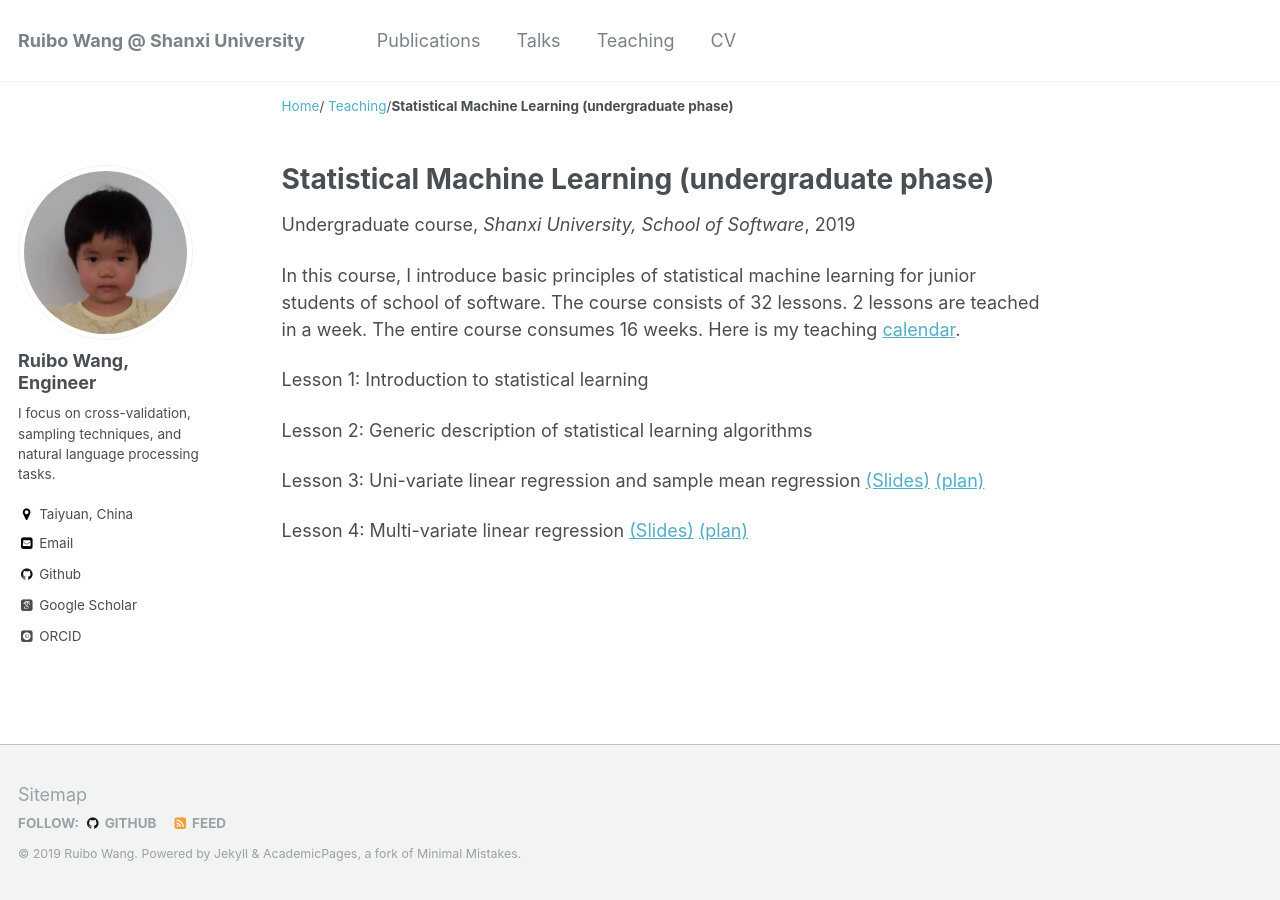
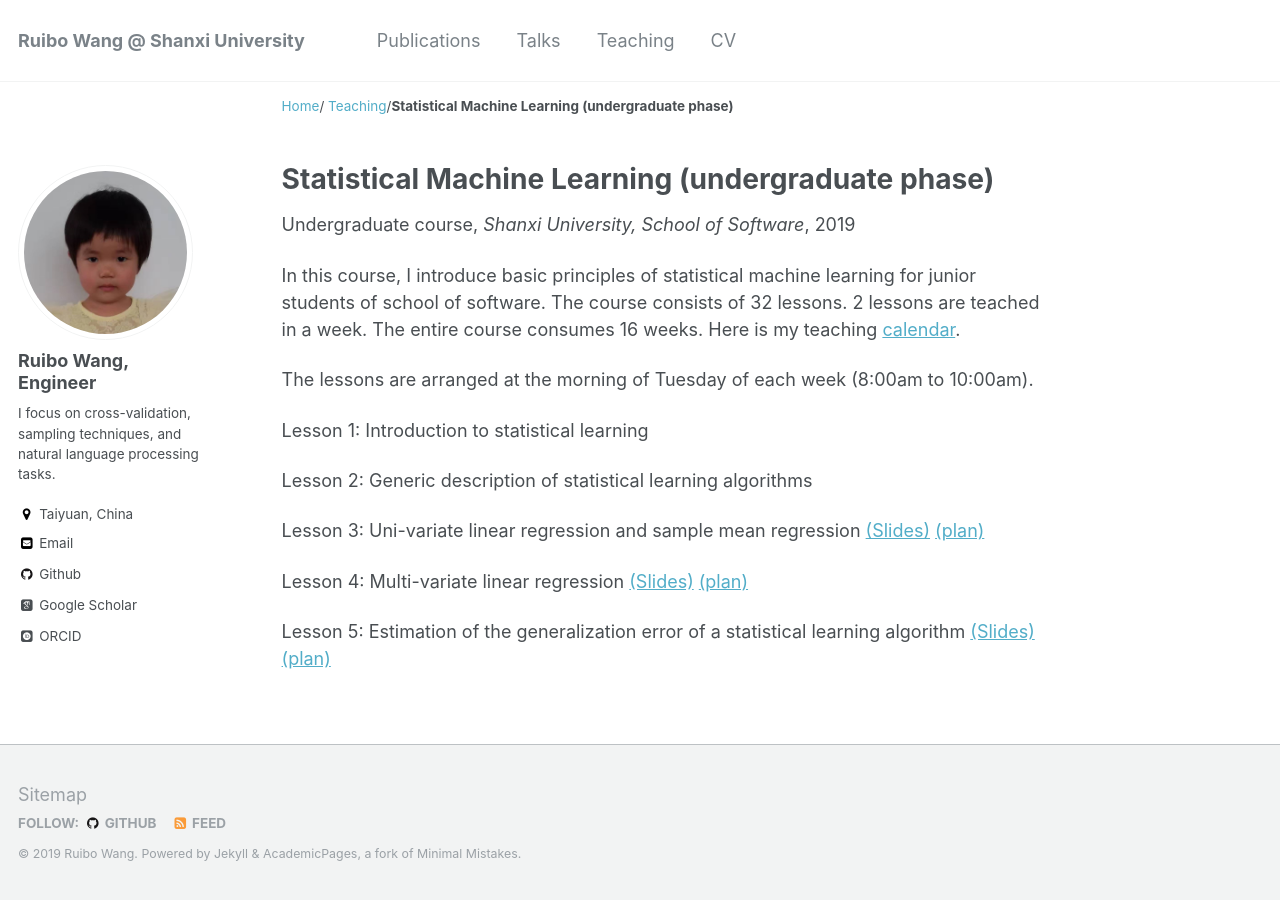
Before and after one commit to RamboWANG/RamboWANG.github.io, a Jekyll site: the page built from _teaching/2019-autumn-teaching-sml.md, in a window 1280 px wide. Built offline with Jekyll 4.4.1, drawn with Linux system fonts in a browser that asks for light colours; some web fonts are replaced.

Commit message:
add the fifth lesson.

```diff
--- a/_teaching/2019-autumn-teaching-sml.md
+++ b/_teaching/2019-autumn-teaching-sml.md
@@ -11,6 +11,8 @@ location: "Taiyuan, China"
 In this course, I introduce basic principles of statistical machine learning for junior students of school of software.
 The course consists of 32 lessons. 2 lessons are teached in a week. The entire course consumes 16 weeks. Here is my teaching [calendar](https://rambowang.github.io/files/2019SEStatLearn/teachcalendar.pdf).
 
+The lessons are arranged at the morning of Tuesday of each week (8:00am to 10:00am).
+
 Lesson 1: Introduction to statistical learning
 
 Lesson 2: Generic description of statistical learning algorithms
@@ -18,3 +20,5 @@ Lesson 2: Generic description of statistical learning algorithms
 Lesson 3: Uni-variate linear regression and sample mean regression [(Slides)](https://rambowang.github.io/files/2019SEStatLearn/slides3.pdf) [(plan)](https://rambowang.github.io/files/2019SEStatLearn/teachplan3.pdf)
 
 Lesson 4: Multi-variate linear regression [(Slides)](https://rambowang.github.io/files/2019SEStatLearn/slides4.pdf) [(plan)](https://rambowang.github.io/files/2019SEStatLearn/teachplan4.pdf)
+
+Lesson 5: Estimation of the generalization error of a statistical learning algorithm [(Slides)](https://rambowang.github.io/files/2019SEStatLearn/slides5.pdf) [(plan)](https://rambowang.github.io/files/2019SEStatLearn/teachplan5.pdf)
```
Also changed, not shown: 2 other files.
